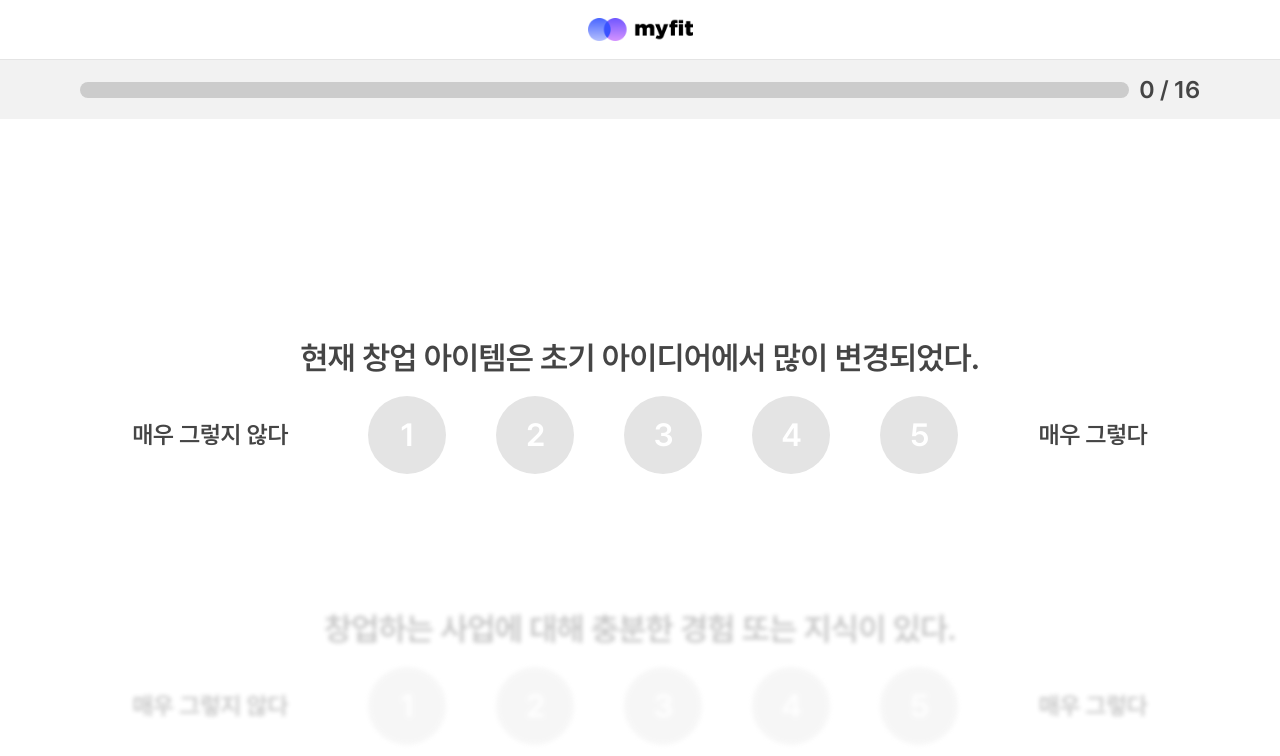
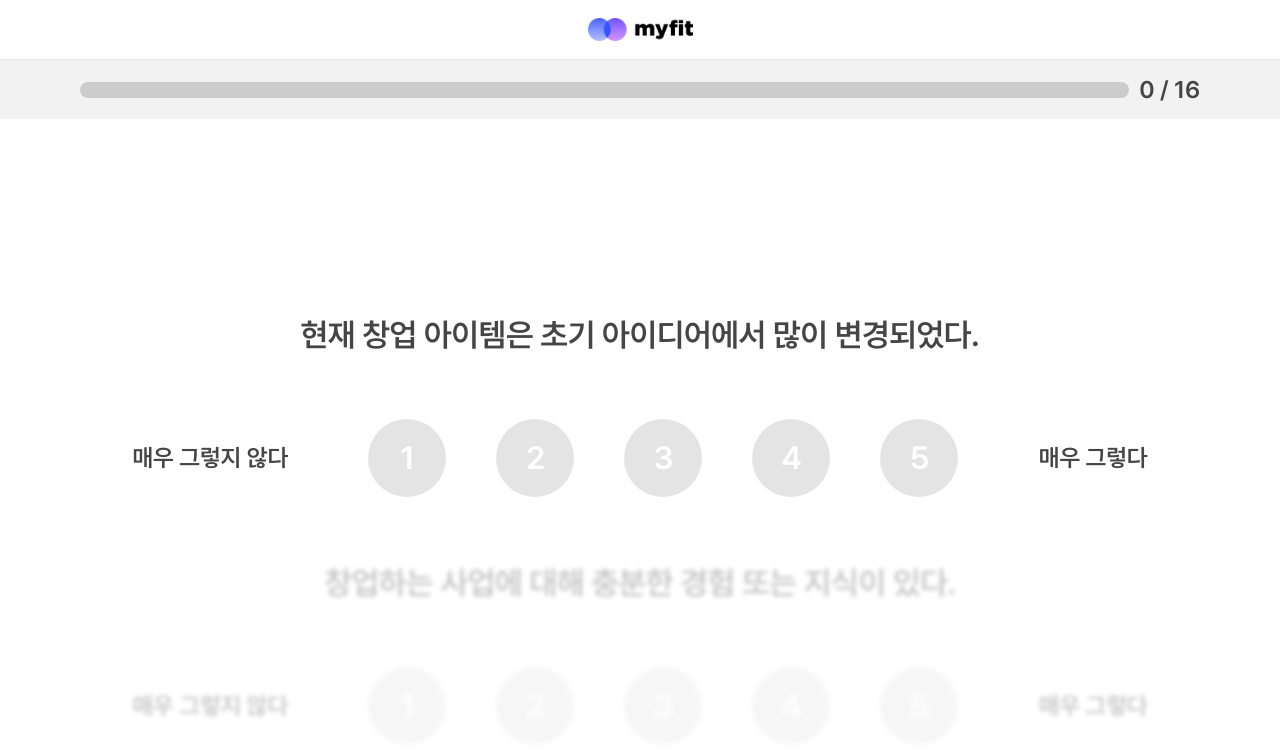
Before and after one commit to dong-onion/myfit, a React (Create React App) app: page /type/test in a window 1280 px wide. Shown: the top 756 px of the page. Built offline with nearby package versions, Linux system fonts and the light colour scheme.

Commit message:
fix: 블루프린트 사이드바 이미지 교체

```diff
--- a/src/pages/ServiceTools/Blueprint/index.tsx
+++ b/src/pages/ServiceTools/Blueprint/index.tsx
@@ -2,6 +2,7 @@ import React from 'react';
 import styled from 'styled-components';
 import Frame from '../components/Frame';
 import {
+  blueprintInfo,
   contactImg,
   customerJourneyMapInfo,
   f2fServiceUsersImg,
@@ -170,7 +171,7 @@ const Blueprint = () => {
   }
 
   return (
-    <Frame src={customerJourneyMapInfo}>
+    <Frame src={blueprintInfo}>
       <ContentHeader />
       <Container>
         <LevelContainer>
--- a/src/pages/ServiceTools/CustomerJouneyMap/components/Loading.tsx
+++ b/src/pages/ServiceTools/CustomerJouneyMap/components/Loading.tsx
@@ -6,7 +6,7 @@ import Retry from '@/components/Retry/Retry';
 
 const Container = styled.div`
   width: 100%;
-  height: 100dvh%;
+  height: 100dvh;
   display: flex;
 `;
 
--- a/src/pages/ServiceTools/Persona/components/Loading.tsx
+++ b/src/pages/ServiceTools/Persona/components/Loading.tsx
@@ -6,7 +6,7 @@ import Retry from '@/components/Retry/Retry';
 
 const Container = styled.div`
   width: 100%;
-  height: 100%;
+  height: 1300px;
   display: flex;
 `;
 
@@ -16,6 +16,7 @@ const ContentWrapper = styled.div`
   padding-right: 8%;
   flex-direction: column;
   width: 100%;
+  height: 100%;
 `;
 
 const Loading = ({ refetch }: { refetch: any }) => {
--- a/src/pages/ServiceTools/components/TypeInfoLoading/index.tsx
+++ b/src/pages/ServiceTools/components/TypeInfoLoading/index.tsx
@@ -1,11 +1,15 @@
 import { Skeleton, SkeletonWrapper } from '@/components';
 import React from 'react';
 
-const TypeInfoLoading = () => {
+interface Props {
+  height?: number;
+}
+
+const TypeInfoLoading = ({ height = 1300 }: Props) => {
   return (
     <SkeletonWrapper
       width="480px"
-      height="100dvh"
+      height={`${height}px`}
       $isGray
       style={{ padding: '60px 30px' }}
     >
--- a/src/pages/ServiceTools/components/TypeInfoSection/index.tsx
+++ b/src/pages/ServiceTools/components/TypeInfoSection/index.tsx
@@ -7,11 +7,12 @@ export const Container = styled.div`
   display: flex;
   justify-content: flex-start;
   align-items: flex-start;
-  height: 100%;
+  /* height: 100%; */
 `;
 
 export const TypeInfoImg = styled.img<{ src: string }>`
   max-width: 480px;
+  height: 100%;
 `;
 
 interface Props {
--- a/src/pages/Test/index.tsx
+++ b/src/pages/Test/index.tsx
@@ -28,7 +28,7 @@ export const QuestionsWrapper = styled.div`
   position: absolute;
   align-items: center;
   top: 68px;
-  gap: 20%;
+  gap: 10%;
 `;
 
 export const QuestionContainer = styled.div<{ $isFocused: boolean }>`
@@ -37,7 +37,6 @@ export const QuestionContainer = styled.div<{ $isFocused: boolean }>`
   height: 214px;
   position: relative;
   display: flex;
-  gap: 100px;
   justify-content: center;
   opacity: ${({ $isFocused }) => ($isFocused ? 1 : 0.3)};
   // blur 처리
```
